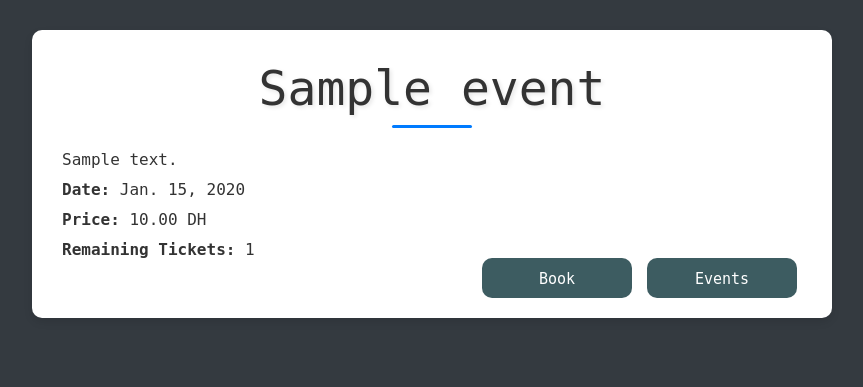
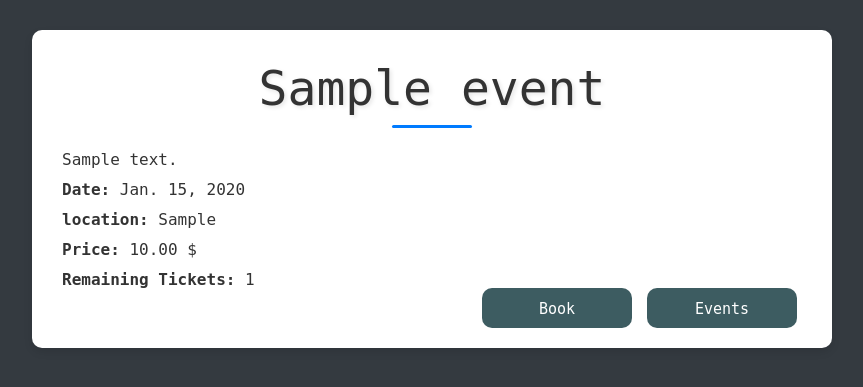
Before and after one commit to Reda-Oublid/event_booking-with_Django, a Django app: page /event/1/ in a window 1280 px wide. Shown: the part 56-443 px from the top of the page, without its empty margins (208-1071 px from the left). Run offline with Django 5.2, Linux system fonts and the light colour scheme; a user stored in the database is signed in; tables that the repository leaves empty hold one stand-in row (values such as "Sample post"); style sheets or scripts are compiled from the project's sources; some libraries are stand-ins or nearby versions.

Commit message:
fix-details-page

```diff
--- a/Reservations/tickets/forms.py
+++ b/Reservations/tickets/forms.py
@@ -27,4 +27,4 @@ class EventForm(forms.ModelForm):
 
     class Meta:
         model = Event
-        fields = ['title', 'description', 'date', 'price', 'capacity', 'remaining_tickets']
+        fields = ['title', 'description', 'date', 'location', 'price', 'capacity', 'remaining_tickets']
--- a/Reservations/tickets/templates/events/event_detail.html
+++ b/Reservations/tickets/templates/events/event_detail.html
@@ -21,7 +21,8 @@
     <div class="event-info">
         <p>{{ event.description }}</p>
         <p><span>Date:</span> {{ event.date }}</p>
-        <p><span>Price:</span> {{ event.price }} DH</p>
+        <p><span>location:</span> {{ event.location }}</p>
+        <p><span>Price:</span> {{ event.price }} $</p>
         <p><span>Remaining Tickets:</span> {{ event.remaining_tickets }}</p>
     </div>
     <div class="event-action">
```
